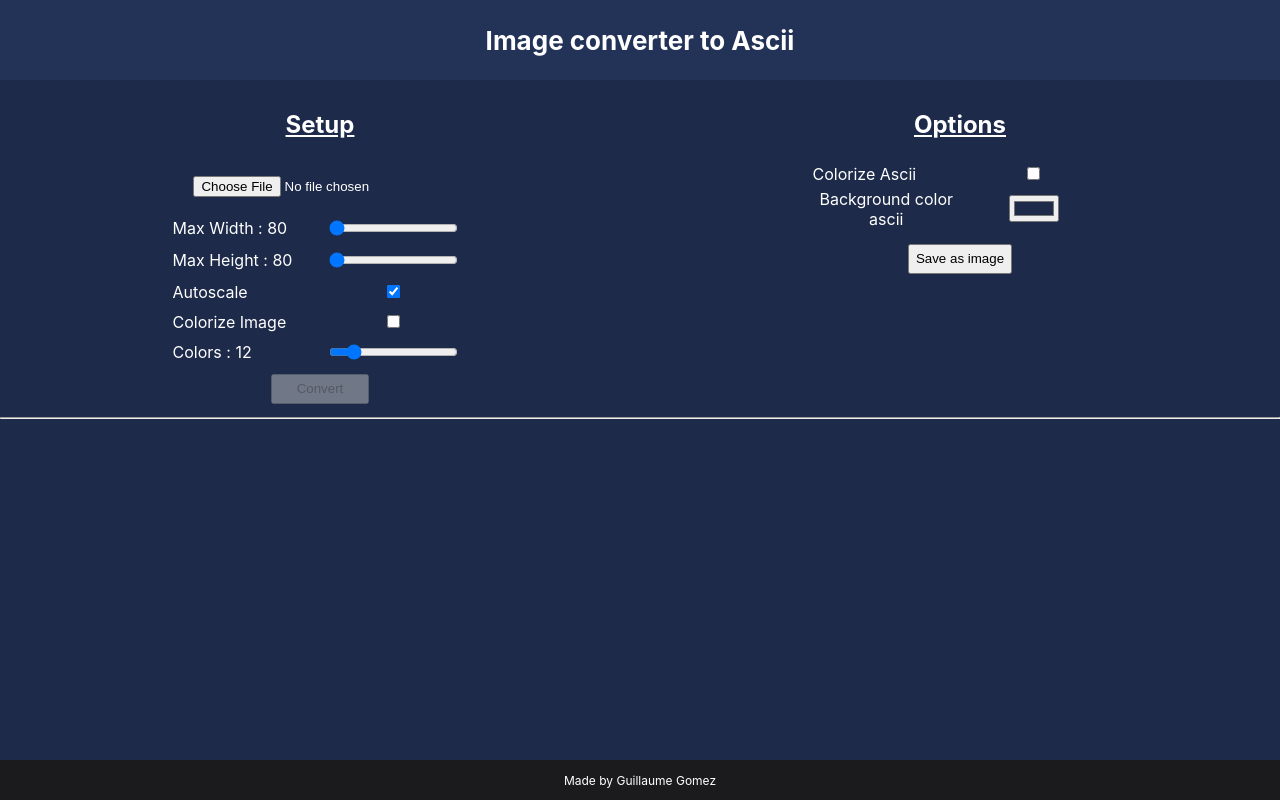
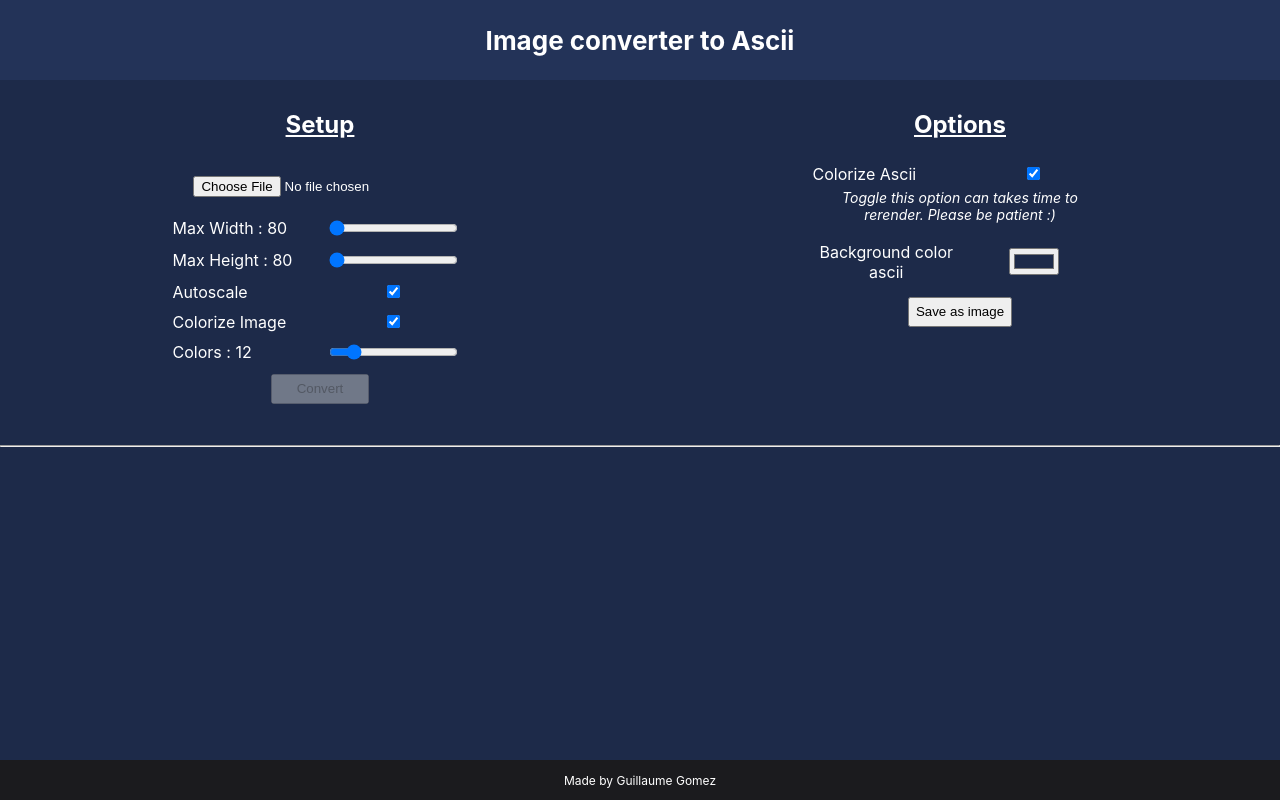
Before and after one commit to guillaume-gomez/image-to-ascii, a React (Create React App) app: page / in a window 1280 px wide. Built offline with nearby package versions, Linux system fonts and the light colour scheme.

Commit message:
set data by default

```diff
--- a/src/RenderOptionForm.css
+++ b/src/RenderOptionForm.css
@@ -50,3 +50,11 @@
 #Convert > button {
   height: 30px;
 }
+
+#hint {
+  font-size: 14px;
+  font-style: italic;
+  display: flex;
+  width: 48%;
+  margin-top: 5px;
+}
--- a/src/RenderOptionForm.tsx
+++ b/src/RenderOptionForm.tsx
@@ -19,6 +19,7 @@ function RenderOptionForm({ configuration, setConfigurationParam, saveAsImageCal
            <label htmlFor="Colorize">Colorize Ascii</label><br/>
            <input type="checkbox" name="Colorize" id="Colorize" checked={colorizeAscii} onChange={e => setConfigurationParam("colorizeAscii", !!e.target.checked)}/>
         </div>
+        <p id="hint">Toggle this option can takes time to rerender. Please be patient :) </p>
         <div className="ColorPalette">
           <label htmlFor="background-color-ascii">Background color ascii</label>
           <div id="Color-input-container">
--- a/src/useImageData.ts
+++ b/src/useImageData.ts
@@ -37,8 +37,8 @@ function useImageData(state : initialStateInterface = initialState) {
     maxWidth: 80,
     maxHeight: 80,
     autoScale: true,
-    colorizeImage: false,
-    colorizeAscii: false,
+    colorizeImage: true,
+    colorizeAscii: true,
     colors: 12,
     backgroundColorAscii: "#1D2A49"
   });
```
